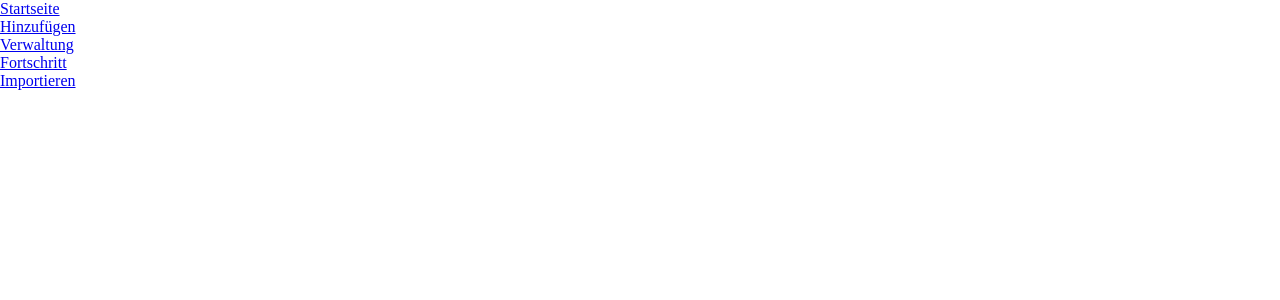
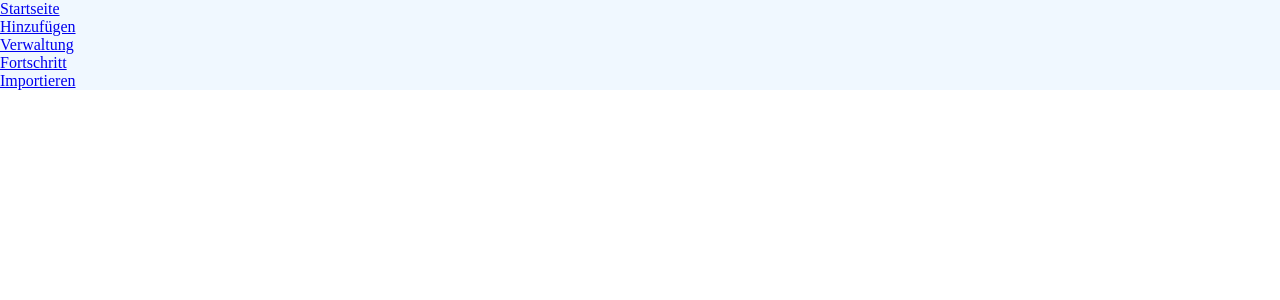
Before and after one commit to mohid-1311/Flashcards, a React (Create React App) app: page / in a window 1280 px wide. Shown: the top 300 px of the page. Built offline with nearby package versions, Linux system fonts and the light colour scheme.

Commit message:
NacBar-css gelöscht, styles import gefixt

```diff
--- a/src/Components/NavBar/NavBar.module.css
+++ b/src/Components/NavBar/NavBar.module.css
@@ -0,0 +1,4 @@
+/* vorläufige Formattierung */
+.navbar-liste {
+    background-color: aliceblue;
+}
--- a/src/Components/NavBar/NavBar.tsx
+++ b/src/Components/NavBar/NavBar.tsx
@@ -1,6 +1,6 @@
 import React from "react"
 import { Link } from "react-router-dom"
-import styles from "NavBar.module.css"
+import styles from "./NavBar.module.css"
 
 function NavBar() {
 
@@ -14,7 +14,7 @@ function NavBar() {
 
   return (
     <nav>
-      <ul>
+      <ul className={styles["navbar-liste"]}>
         {links.map((link, index) => (
           <li key={index}><Link to={link.link}>{link.label}</Link></li>
         ))}
```
Also changed, not shown: src/Components/NavBar/NacBar.module.css (deleted).
